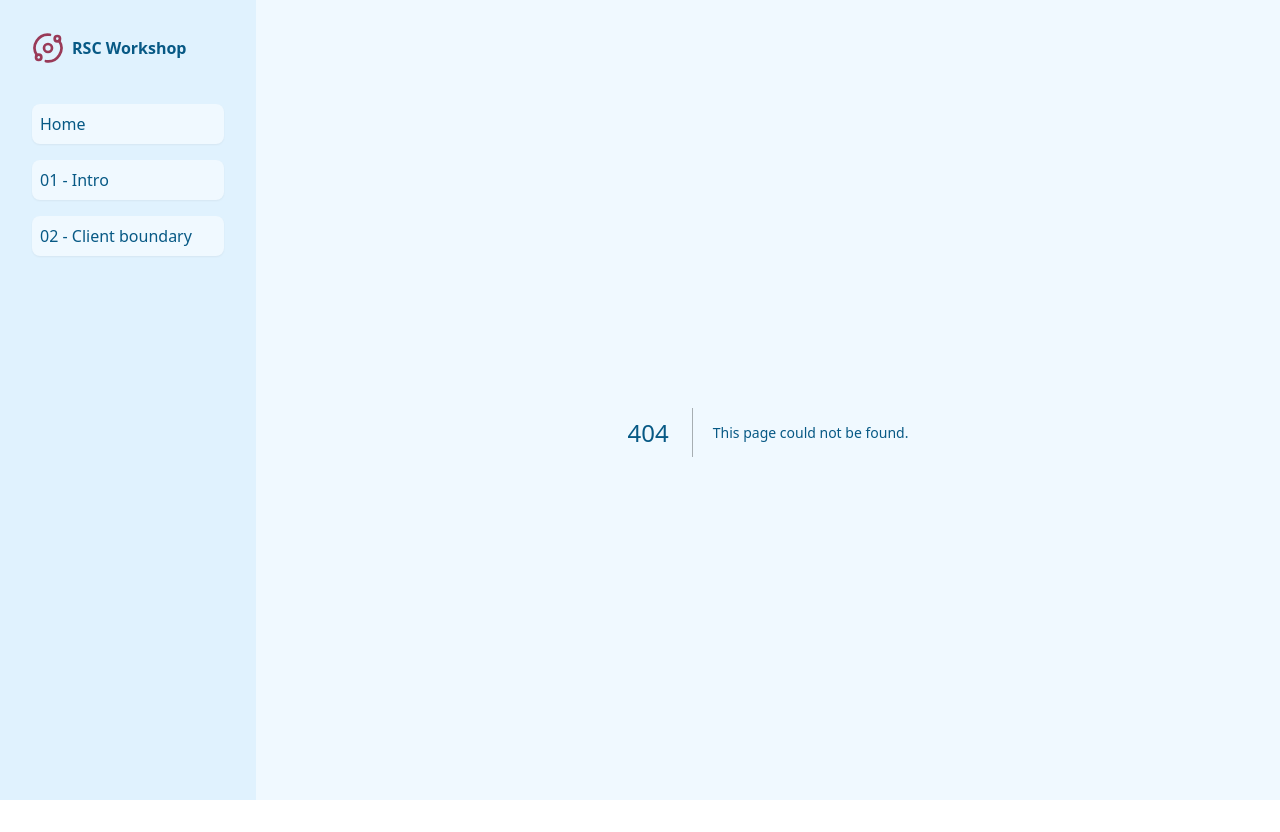
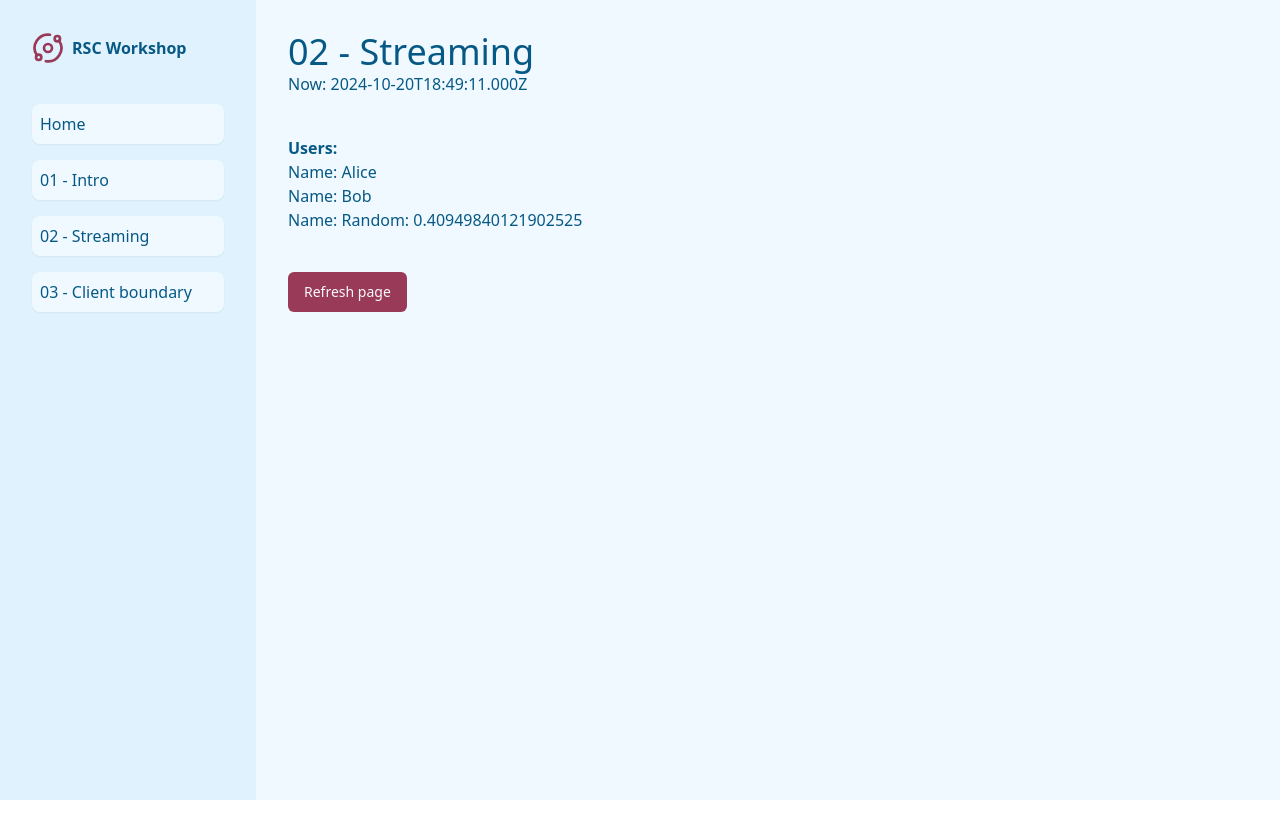
Before and after one commit to bennettdams/workshop-react-server-components, a Next.js app: page /02-streaming in a window 1280 px wide. Before the commit this address had no page. After the commit the page ends 800 px from the top, so only its background shows below. Built offline with nearby package versions, Linux system fonts and the light colour scheme.

Commit message:
Add streaming page

```diff
--- /dev/null
+++ b/src/app/02-streaming/page.tsx
@@ -0,0 +1,29 @@
+import { Now } from "@/components/now";
+import { PageHeader } from "@/components/page-header";
+import { RefreshPageButton } from "@/components/refresh-page-button";
+import { UserList } from "@/components/user-list";
+// import { Suspense } from "react";
+
+export const dynamic = "force-dynamic";
+
+// self.__next_f
+
+export default async function Page() {
+  return (
+    <div>
+      <PageHeader>02 - Streaming</PageHeader>
+
+      <div className="space-y-10">
+        <Now />
+
+        <div>
+          {/* <Suspense fallback={"Loading users.."}> */}
+          <UserList />
+          {/* </Suspense> */}
+        </div>
+
+        <RefreshPageButton />
+      </div>
+    </div>
+  );
+}
--- a/src/app/02-client-boundary/page.tsx
+++ b/src/app/03-client-boundary/page.tsx
@@ -12,7 +12,7 @@ export default async function Page() {
 
   return (
     <div>
-      <PageHeader>02 - Client boundary</PageHeader>
+      <PageHeader>03 - Client boundary</PageHeader>
 
       <div className="space-y-10">
         <Now />
--- a/src/app/layout.tsx
+++ b/src/app/layout.tsx
@@ -24,7 +24,8 @@ export const metadata: Metadata = {
 const routes = {
   home: "/",
   "01-intro": "/01-intro",
-  "02-client-boundary": "/02-client-boundary",
+  "02-streaming": "/02-streaming",
+  "03-client-boundary": "/03-client-boundary",
 };
 
 export default function RootLayout({
@@ -46,8 +47,11 @@ export default function RootLayout({
           <div className="mt-10 flex flex-col gap-4">
             <SidebarLink href={routes.home}>Home</SidebarLink>
             <SidebarLink href={routes["01-intro"]}>01 - Intro</SidebarLink>
-            <SidebarLink href={routes["02-client-boundary"]}>
-              02 - Client boundary
+            <SidebarLink href={routes["02-streaming"]}>
+              02 - Streaming
+            </SidebarLink>
+            <SidebarLink href={routes["03-client-boundary"]}>
+              03 - Client boundary
             </SidebarLink>
           </div>
         </div>
--- a/src/data/api.ts
+++ b/src/data/api.ts
@@ -1,18 +1,23 @@
+import { unstable_noStore } from "next/cache";
+
 export type ApiUser = {
   id: string;
   name: string;
 };
 
 export async function fetchUsers(): Promise<ApiUser[]> {
-  await new Promise((r) => setTimeout(r, 3_000));
+  unstable_noStore();
+  await new Promise((r) => setTimeout(r, 2_000));
 
   return [
     { id: "1", name: "Alice" },
     { id: "2", name: "Bob" },
+    { id: "3", name: `Random: ${Math.random()}` },
   ];
 }
 
 export async function fetchCount(): Promise<number> {
+  unstable_noStore();
   await new Promise((r) => setTimeout(r, 2_000));
 
   return 7;
```
